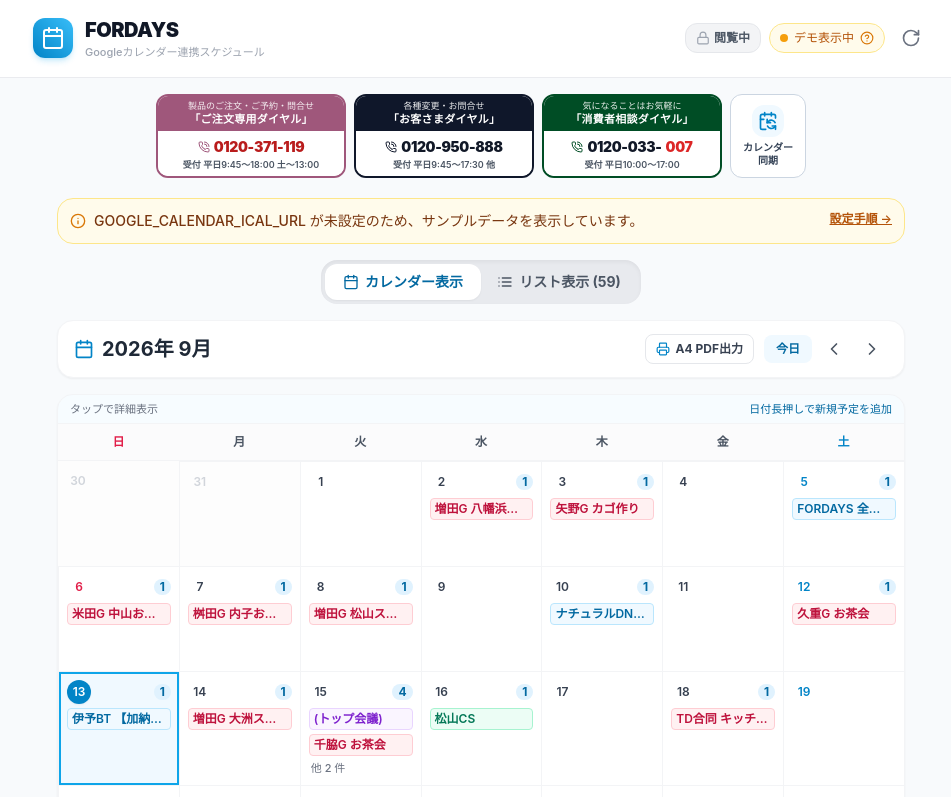
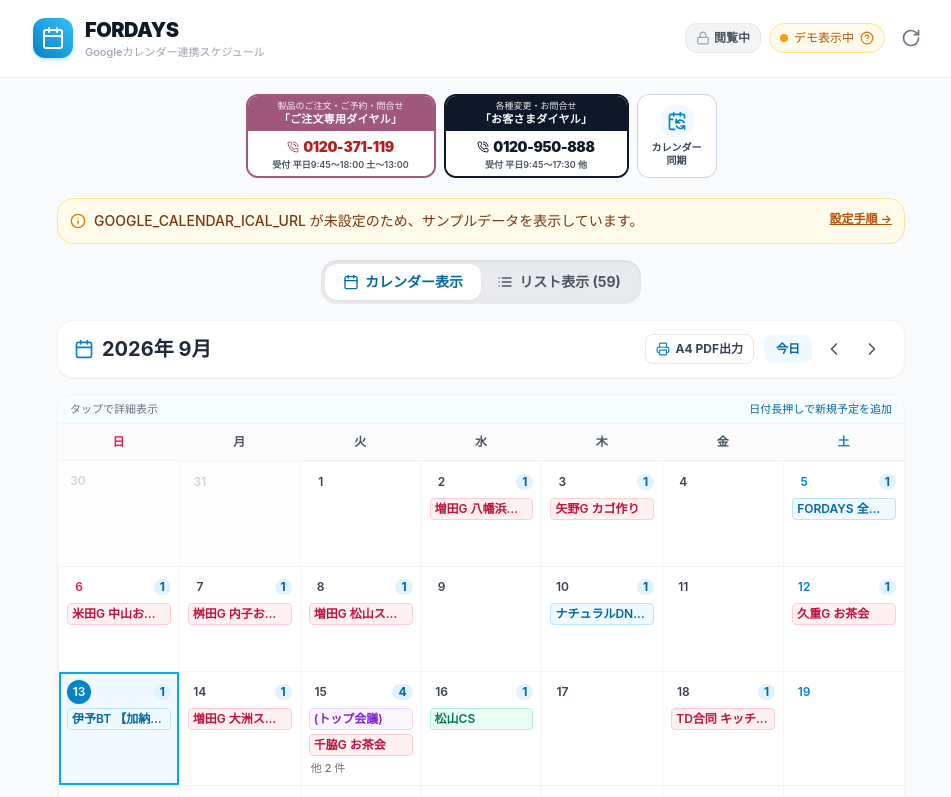
Before and after one commit to csdkotsuka/FORDAYS, a Next.js app: page / in a window 1280 px wide. Shown: the top 797 px of the page, without its empty margins (159-1110 px from the left). Built offline with nearby package versions, Linux system fonts and the light colour scheme.

Commit message:
feat: remove consumer consultation dial, keep order dial and customer dial with compact sync button

```diff
--- a/components/OfficialBanner.tsx
+++ b/components/OfficialBanner.tsx
@@ -52,7 +52,7 @@ export const OfficialPhoneBanners: React.FC<OfficialPhoneBannersProps> = ({ onSy
         {/* 2. お客さまダイヤル (Navy) */}
         <a
           href="tel:0120950888"
-          className="group block w-[180px] shrink-0 border-2 border-[#0f172a] rounded-xl overflow-hidden bg-white shadow-xs hover:shadow-md transition active:scale-[0.98]"
+          className="group block w-[185px] shrink-0 border-2 border-[#0f172a] rounded-xl overflow-hidden bg-white shadow-xs hover:shadow-md transition active:scale-[0.98]"
           title="お客さまダイヤルに発信: 0120-950-888"
         >
           <div className="bg-[#0f172a] text-white px-2 py-1 text-center whitespace-nowrap">
@@ -74,37 +74,11 @@ export const OfficialPhoneBanners: React.FC<OfficialPhoneBannersProps> = ({ onSy
           </div>
         </a>
 
-        {/* 3. 消費者相談ダイヤル (Green) */}
-        <a
-          href="tel:0120033007"
-          className="group block w-[180px] shrink-0 border-2 border-[#004d25] rounded-xl overflow-hidden bg-white shadow-xs hover:shadow-md transition active:scale-[0.98]"
-          title="消費者相談ダイヤルに発信: 0120-033-007"
-        >
-          <div className="bg-[#004d25] text-white px-2 py-1 text-center whitespace-nowrap">
-            <p className="text-[9px] leading-tight font-medium opacity-90">
-              気になることはお気軽に
-            </p>
-            <p className="text-[11px] font-black tracking-wide">
-              「消費者相談ダイヤル」
-            </p>
-          </div>
-          <div className="p-1.5 text-center bg-white group-hover:bg-emerald-50/40 transition whitespace-nowrap">
-            <div className="flex items-center justify-center gap-1 text-sm font-black text-gray-900 tracking-tight leading-snug">
-              <PhoneCall className="w-3 h-3 text-[#004d25] shrink-0" />
-              <span>0120-033-</span>
-              <span className="text-[#dc2626] font-black">007</span>
-            </div>
-            <p className="text-[9px] text-gray-600 font-semibold mt-0.5 leading-tight">
-              受付 平日10:00〜17:00
-            </p>
-          </div>
-        </a>
-
-        {/* 4. カレンダー同期ボタン (Compact with Large Icon) */}
+        {/* 3. カレンダー同期ボタン (Compact with Large Icon) */}
         <button
           type="button"
           onClick={onSyncClick}
-          className="group flex flex-col items-center justify-center w-[76px] shrink-0 p-1.5 bg-white hover:bg-sky-50/60 border border-slate-300 hover:border-sky-400 rounded-xl transition shadow-2xs hover:shadow-xs active:scale-95 text-center cursor-pointer"
+          className="group flex flex-col items-center justify-center w-[80px] shrink-0 p-1.5 bg-white hover:bg-sky-50/60 border border-slate-300 hover:border-sky-400 rounded-xl transition shadow-2xs hover:shadow-xs active:scale-95 text-center cursor-pointer"
           title="このカレンダー全体をスマホに同期・一括登録"
         >
           <div className="w-8 h-8 rounded-xl bg-sky-50 text-sky-600 group-hover:bg-sky-100 group-hover:text-sky-700 flex items-center justify-center transition shadow-2xs mb-1 shrink-0">
@@ -121,8 +95,8 @@ export const OfficialPhoneBanners: React.FC<OfficialPhoneBannersProps> = ({ onSy
 
 /**
  * Official FORDAYS Calendar Header for A4 Print / PDF output.
- * Replicates the uploaded image:
- * [Gold title banner: 2026年 11月 フォーデイズ予定表] [Order Dial] [Customer Dial] [Consumer Dial] [Update date box]
+ * Replicates the official design:
+ * [Gold title banner: 2026年 11月 フォーデイズ予定表] [Order Dial] [Customer Dial] [Update date box]
  */
 export const OfficialPrintHeader: React.FC<OfficialBannerProps> = ({
   currentDate = new Date(),
@@ -133,67 +107,51 @@ export const OfficialPrintHeader: React.FC<OfficialBannerProps> = ({
 
   return (
     <div className="hidden print:flex items-center justify-between gap-3 w-full border-b-2 border-black pb-2 mb-2">
-      {/* 1. Gold Title Banner: Prominent width (~2x) with large bold text */}
-      <div className="bg-[#e59b00] text-black px-4 py-2 rounded-xs shadow-none flex-1 max-w-[420px] min-w-[300px] flex items-center justify-center">
-        <h1 className="text-lg font-black tracking-widest text-center text-black whitespace-nowrap">
+      {/* 1. Gold Title Banner: Prominent width with large bold text */}
+      <div className="bg-[#e59b00] text-black px-6 py-2.5 rounded-xs shadow-none flex-1 max-w-[480px] min-w-[340px] flex items-center justify-center">
+        <h1 className="text-xl font-black tracking-widest text-center text-black whitespace-nowrap">
           {yearMonthStr} フォーデイズ予定表
         </h1>
       </div>
 
-      {/* 2. Middle Banners: 1. Order Dial, 2. Customer Dial, 3. Consumer Consultation Dial */}
-      <div className="flex items-center gap-2 shrink-0">
+      {/* 2. Middle Banners: 1. Order Dial, 2. Customer Dial */}
+      <div className="flex items-center gap-3 shrink-0">
         {/* 1. Order Dial (Mauve) */}
-        <div className="border border-[#9f577b] rounded overflow-hidden bg-white text-center w-[165px] shrink-0">
-          <div className="bg-[#9f577b] text-white px-1 py-0.5 text-[8px] leading-tight font-bold whitespace-nowrap">
+        <div className="border border-[#9f577b] rounded overflow-hidden bg-white text-center w-[190px] shrink-0">
+          <div className="bg-[#9f577b] text-white px-2 py-0.5 text-[8.5px] leading-tight font-bold whitespace-nowrap">
             製品のご注文・ご予約・お問合せ<br />
             「ご注文専用ダイヤル」
           </div>
-          <div className="py-0.5 px-1 bg-white">
-            <div className="text-[13px] font-black text-[#b91c1c] leading-tight tracking-wider whitespace-nowrap">
+          <div className="py-1 px-1 bg-white">
+            <div className="text-[14px] font-black text-[#b91c1c] leading-tight tracking-wider whitespace-nowrap">
               0120-371-119
             </div>
-            <div className="text-[7.5px] text-gray-800 font-bold leading-tight whitespace-nowrap mt-0.5">
+            <div className="text-[8px] text-gray-800 font-bold leading-tight whitespace-nowrap mt-0.5">
               受付 平日9:45〜18:00 土曜9:45〜13:00
             </div>
           </div>
         </div>
 
         {/* 2. Customer Dial (Navy) */}
-        <div className="border border-[#0f172a] rounded overflow-hidden bg-white text-center w-[165px] shrink-0">
-          <div className="bg-[#0f172a] text-white px-1 py-0.5 text-[8px] leading-tight font-bold whitespace-nowrap">
+        <div className="border border-[#0f172a] rounded overflow-hidden bg-white text-center w-[190px] shrink-0">
+          <div className="bg-[#0f172a] text-white px-2 py-0.5 text-[8.5px] leading-tight font-bold whitespace-nowrap">
             各種変更・お問合せは<br />
             「お客さまダイヤル」
           </div>
-          <div className="py-0.5 px-1 bg-white">
-            <div className="text-[13px] font-black text-black leading-tight tracking-wider whitespace-nowrap">
+          <div className="py-1 px-1 bg-white">
+            <div className="text-[14px] font-black text-black leading-tight tracking-wider whitespace-nowrap">
               0120-950-888
             </div>
-            <div className="text-[7.5px] text-gray-800 font-bold leading-tight whitespace-nowrap mt-0.5">
+            <div className="text-[8px] text-gray-800 font-bold leading-tight whitespace-nowrap mt-0.5">
               受付時間 平日9:45〜17:30 他
-            </div>
-          </div>
-        </div>
-
-        {/* 3. Consumer Consultation Dial (Green) */}
-        <div className="border border-[#004d25] rounded overflow-hidden bg-white text-center w-[165px] shrink-0">
-          <div className="bg-[#004d25] text-white px-1 py-0.5 text-[8px] leading-tight font-bold whitespace-nowrap">
-            気になることはお気軽にご相談ください<br />
-            「消費者相談ダイヤル」
-          </div>
-          <div className="py-0.5 px-1 bg-white">
-            <div className="text-[13px] font-black text-black leading-tight tracking-wider whitespace-nowrap">
-              0120-033-<span className="text-[#dc2626]">007</span>
-            </div>
-            <div className="text-[7.5px] text-gray-800 font-bold leading-tight whitespace-nowrap mt-0.5">
-              受付時間 平日10:00〜17:00
             </div>
           </div>
         </div>
       </div>
 
       {/* 3. Update Date Box: Shows Today's Date */}
-      <div className="border border-black px-2.5 py-1 text-center shrink-0">
-        <span className="text-[11px] font-bold text-black tracking-wider whitespace-nowrap">
+      <div className="border border-black px-3 py-1.5 text-center shrink-0">
+        <span className="text-xs font-bold text-black tracking-wider whitespace-nowrap">
           {displayUpdateDate}
         </span>
       </div>
```
